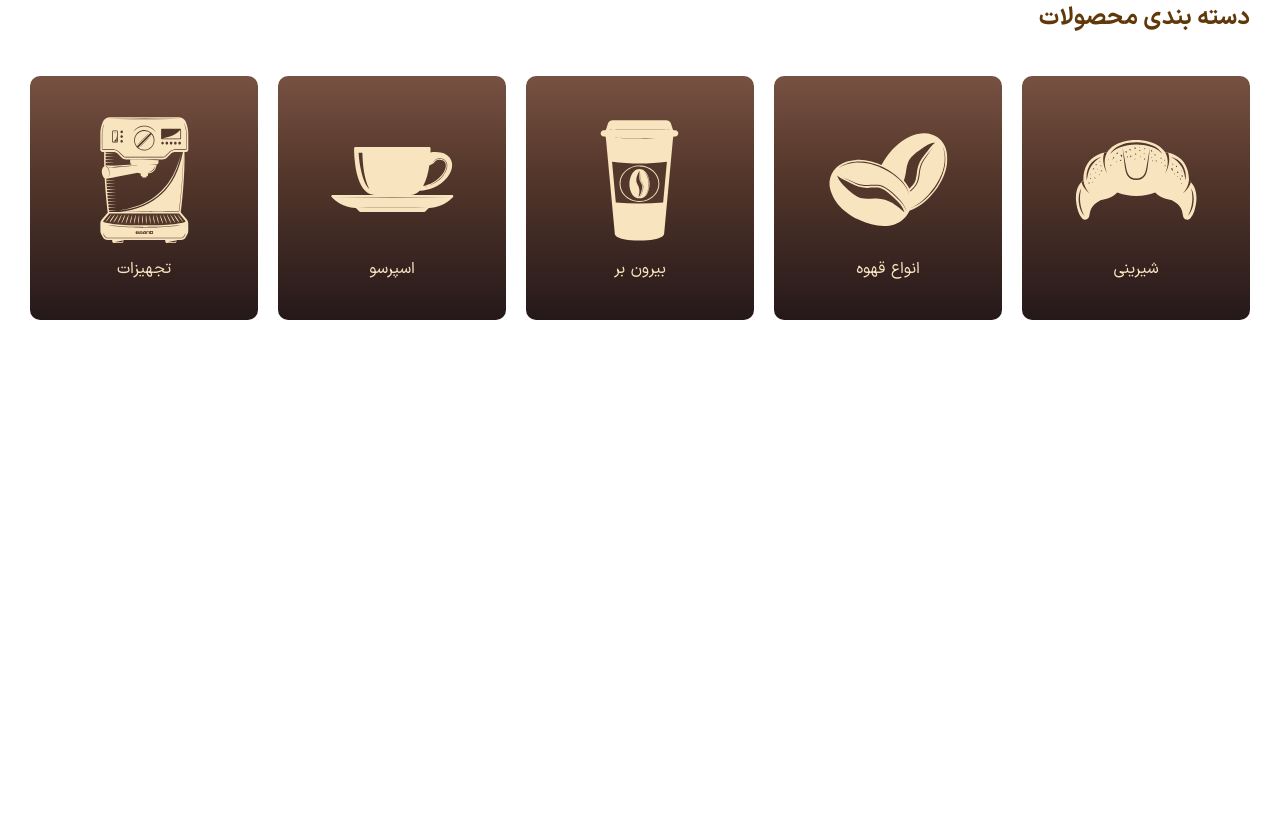
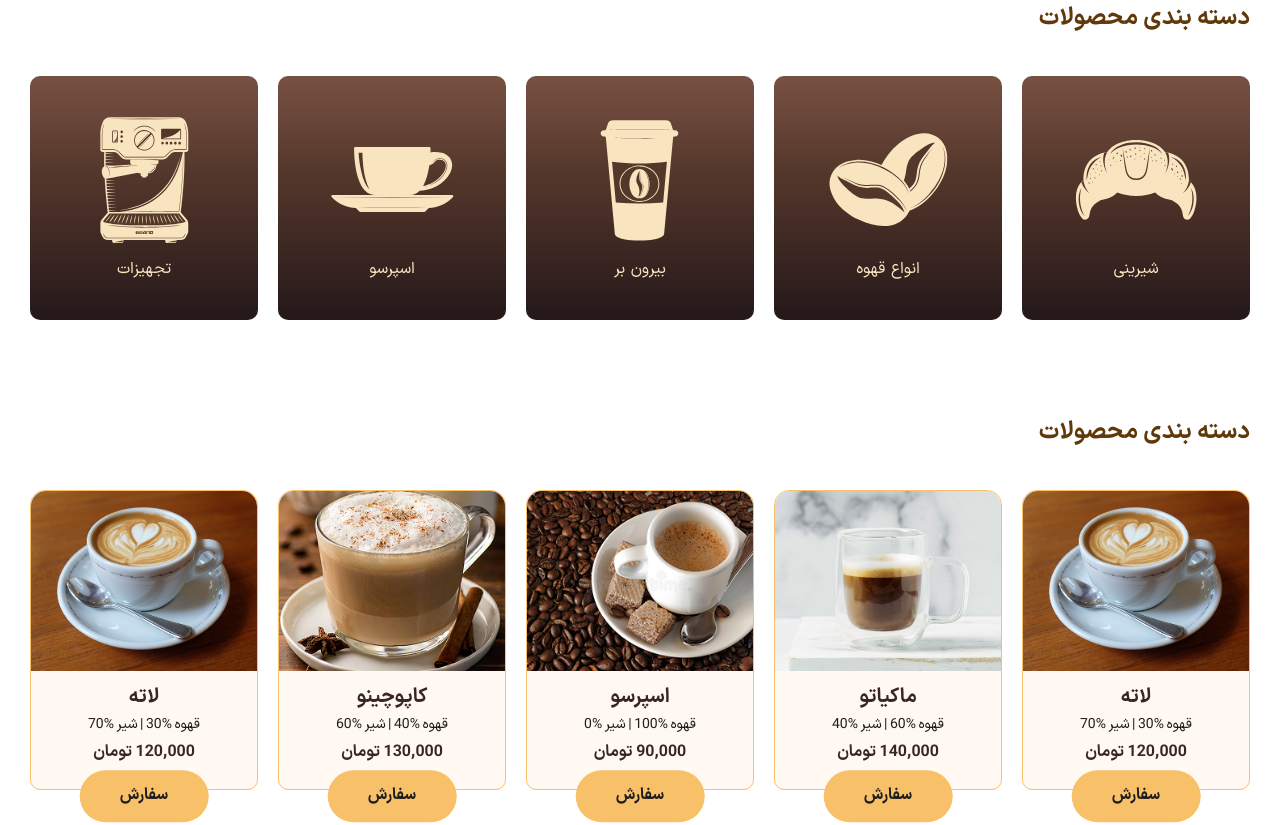
Before and after one commit to gnumobin/coffee-shop, a React (Vite) app: page / in a window 1280 px wide. Shown: the top 825 px of the page. Before the commit the page ends 800 px from the top, so only its background shows below. Built offline with nearby package versions, Linux system fonts and the light colour scheme.

Commit message:
chore(responsive): make [BestSellerProducts]

```diff
--- a/src/App.jsx
+++ b/src/App.jsx
@@ -16,11 +16,11 @@ function App() {
         <Hero />
       </div> */}
       <CategoryList />
-      {/* <BestSellerProductList />
-      <Cta />
-      <PopularProductList />
-      <TestimonialList />
-      <Footer /> */}
+      <BestSellerProductList />
+      {/* <Cta /> */}
+      {/* <PopularProductList /> */}
+      {/* <TestimonialList /> */}
+      {/* <Footer /> */}
     </div>
   );
 }
--- a/src/components/features/categories/CategoryList.jsx
+++ b/src/components/features/categories/CategoryList.jsx
@@ -24,7 +24,7 @@ const CategoryList = () => {
       data={data}
       images={images}
       RenderItem={CategoryCard}
-      grid={"categoryGrid"}
+      grid={"grid-cols-[repeat(auto-fit,minmax(14.5rem,1fr))]"}
     />
   );
 };
--- a/src/components/features/products/BestSellerProductList.jsx
+++ b/src/components/features/products/BestSellerProductList.jsx
@@ -22,8 +22,9 @@ const BestSellerProductList = () => {
       data={data}
       images={images}
       RenderItem={ProductCard}
-      minSize="28rem"
-      additionalStyle={"gap-y-36 mt-16"}
+      // grid="grid-cols-[repeat(auto-fit,minmax(16rem,1fr))]"
+      grid={"best-seller-grid"}
+      additionalStyle={"gap-y-36 2xl:gap-y-25 mt-16"}
     />
   );
 };
--- a/src/styles/index.css
+++ b/src/styles/index.css
@@ -95,6 +95,9 @@
   background-repeat: no-repeat;
 }
 
-@utility categoryGrid {
-  grid-template-columns: repeat(auto-fit, minmax(14.5rem, 1fr));
+@utility best-seller-grid {
+  grid-template-columns: repeat(
+    auto-fit,
+    minmax(clamp(15rem, 17vw, 24rem), 1fr)
+  );
 }
```
